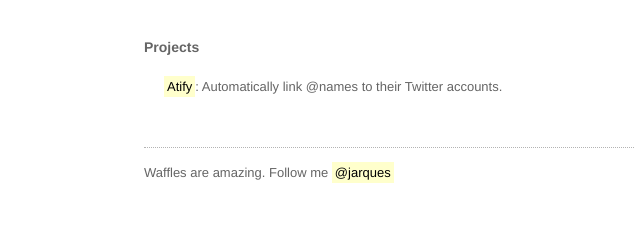
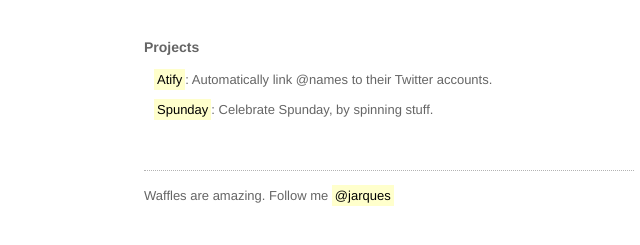
Before and after one commit to jarques/jarques.github.com, a plain HTML site: page index.html in a window 1280 px wide. Shown: the part 143-388 px from the top of the page, without its empty margins (251-891 px from the left). Drawn offline with Linux system fonts and the light colour scheme.

Commit message:
added spunday

```diff
--- a/index.html
+++ b/index.html
@@ -18,6 +18,7 @@
 
     <p class="heading">Projects</p>
     <p class="list"><a href="https://github.com/jarquesp/Atify">Atify</a>: Automatically link @names to their Twitter accounts.</p>
+    <p class="list"><a href="http://jpretorius.com/spunday.php">Spunday</a>: Celebrate Spunday, by spinning stuff.</p>
 
     <div class="note">
       <p>Waffles are amazing. Follow me <a href="http://twitter.com/jarques">@jarques</a></p>
--- a/reset.css
+++ b/reset.css
@@ -85,5 +85,5 @@
     padding-top: 15px;
 }
 #content .list {
-    margin: 20px 20px;
+    margin: 10px;
 }
```
